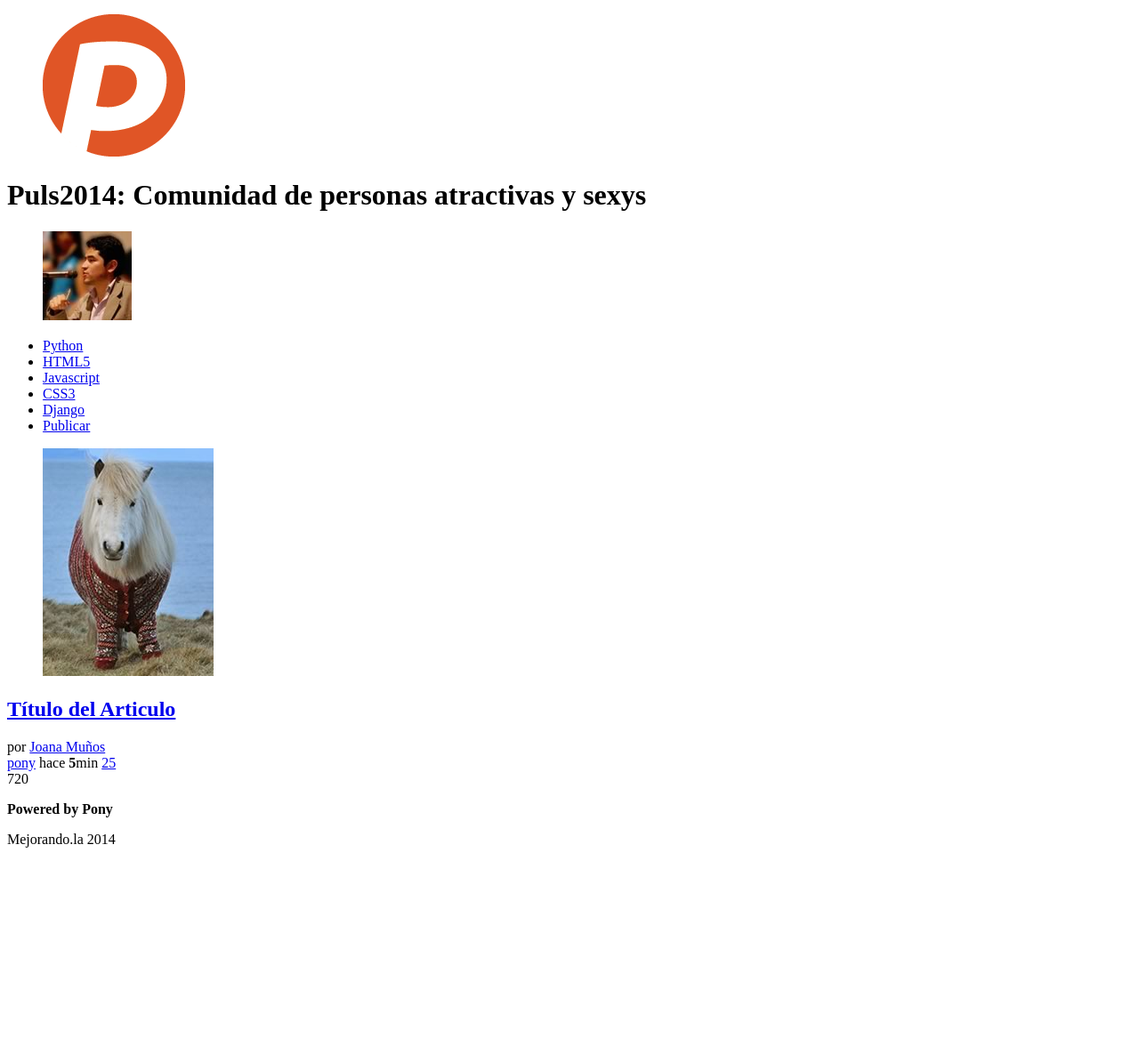
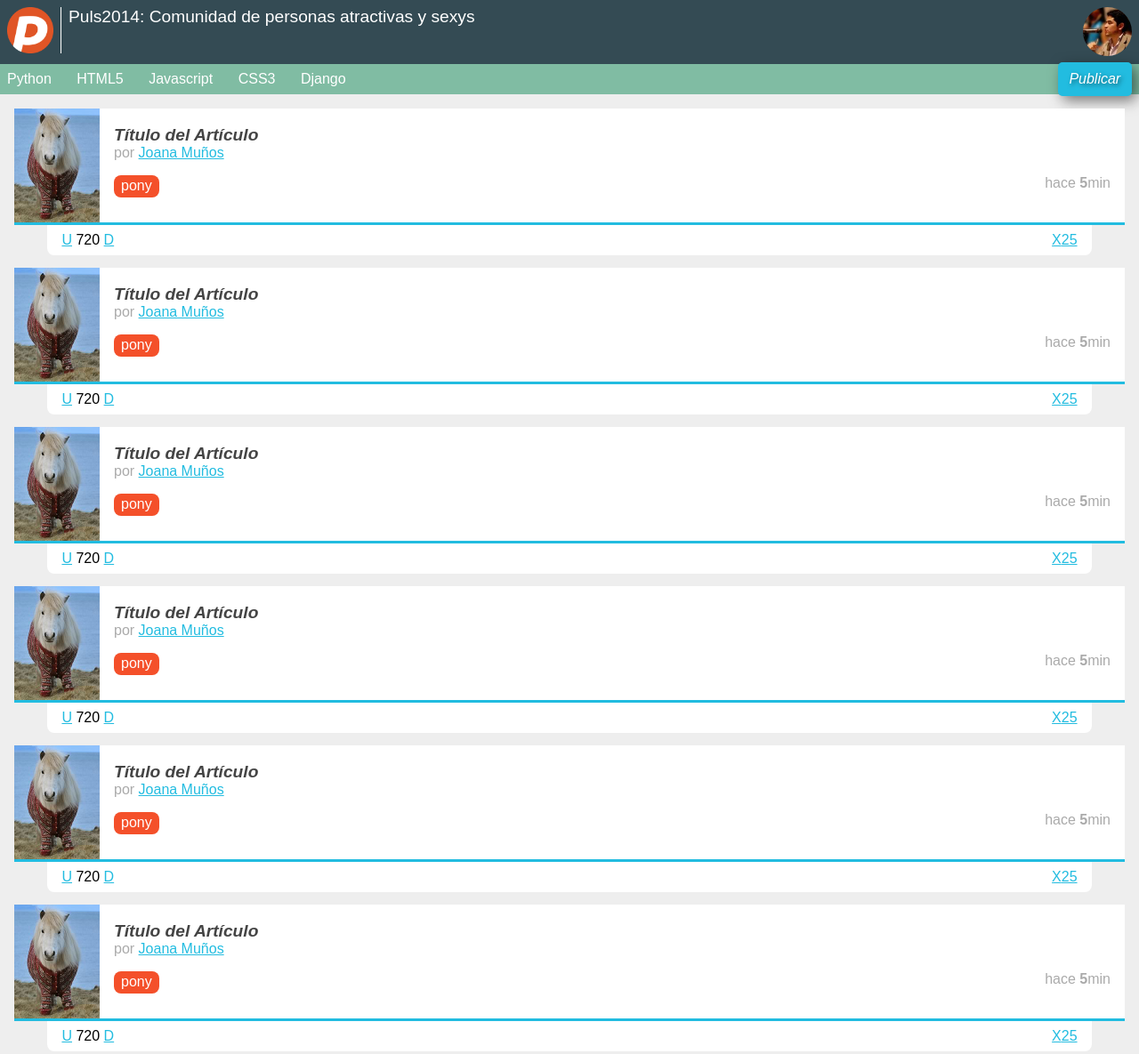
Before and after one commit to JoelCyberia/Puls2014-America, a plain HTML site: page index.html in a window 1280 px wide. Shown: the top 1185 px of the page at 89% size. Before the commit the page ends 969 px from the top, so only its background shows below. Drawn offline with Linux system fonts and the light colour scheme.

Commit message:
Clase Diseño Web 2
El proyecto después de la segunda clase de diseño. =)

```diff
--- /dev/null
+++ b/estilos.css
@@ -0,0 +1,186 @@
+a
+{
+	color: #22BCE0;
+
+}
+body
+{
+	background: #EEEEEE;
+	font-family: Arial;
+	font-size: 16px;
+}
+footer
+{
+	background: #22BCE0;
+	color: rgba(255,255,255,0.7);
+	margin-top: 1em;
+	padding:  1em;
+	text-align: center;
+
+}
+footer p:first-child
+{
+	margin-bottom: 0;
+}
+footer p:last-child
+{
+	margin-top: 0;
+}
+footer p:last-child:after
+{
+	content: " -";
+}
+footer p:last-child:before
+{
+	content: "- ";
+}
+header
+{
+	background: #344B54;
+	color: white;
+	overflow: hidden;
+	padding: 0.5em;
+	position: relative;
+}
+header figure
+{
+	float: left;
+}
+header h1
+{
+	font-size: 1.2em;
+	font-weight: normal;
+	margin: 0 60px 0 0;
+}
+header #avatar
+{
+	margin: 0.5em 0.5em 0 0;
+	position: absolute;
+	right: 0;
+	top: 0;
+}
+header #avatar img
+{
+	border-radius: 50%;
+	width: 55px;
+
+}
+header #logo img
+{
+	border-right: 1px solid white;
+	padding-right: 0.5em;
+	margin-right: 0.5em;
+	width: 52px;
+}
+nav
+{
+	background: #80BCA3;
+	position: relative;
+}
+nav ul
+{
+	list-style: none;
+	margin: 0;
+	padding: 0;
+}
+nav li
+{
+	display: inline-block;
+	margin: 0 0.5em 0 0;
+}
+nav ul li a
+{
+	color: white;
+	display: block;
+	padding: 0.5em;
+	text-decoration: none;
+
+}
+nav ul #publicar_nav
+{
+
+	position: absolute;
+	right: 0;
+	top:  -0.1em;
+}
+nav ul #publicar_nav a
+{
+	background: #22BCE0;
+	border-radius: 5px;
+	box-shadow: rgba(0,0,0,0.5) 5px 5px 15px;
+	font-style: italic;
+	padding: 0.6em 0.8em;
+	text-shadow: rgba(0,0,0,0.5) 2px 2px 5px;
+}
+#contenido
+{
+	margin: 1em;
+
+}
+#contenido .item
+{
+	background: white;
+	border-bottom: 3px solid #22BCE0;
+	margin-bottom: 3em;
+	min-height: 128px;
+	position: relative;
+}
+#contenido .item .autor_item
+{
+	color: #AAA;
+}
+#contenido .item .datos_item
+{
+	margin: 1em 1em 0 0;
+}
+#contenido .item .datos_item .fecha_item
+{
+	color: #AAA;
+	float: right;
+}
+#contenido .item .datos_item .tag_item
+{
+	background: #F4502A;
+	border-radius: 0.5em;
+	color: white;
+	display: inline-block;
+	padding: 0.2em 0.5em;
+	text-decoration: none;
+}
+#contenido .item .imagen_item
+{
+	float: left;
+	margin-right: 1em;
+}
+#contenido .item .imagen_item img
+{
+	width: 96px;
+}
+#contenido .item .titulo_item
+{
+	font-size: 1.2em;
+	font-style: italic;
+	margin-bottom: 0;
+	padding: 1em 1em 0 0;
+}
+#contenido .item .titulo_item a
+{
+	color: #444;
+	text-decoration: none;
+}
+#contenido .item .votacion
+{
+	background: white;
+	border-radius: 0 0 0.5em 0.5em;
+	left: 3%;
+	margin-top: 3px;
+	padding: 0.5em 1em;
+	position: absolute;
+	right: 3%;
+	top: 100%;
+}
+#contenido .item .votacion .comentarios_item,
+#contenido .item .votacion .guardar_item
+{
+	float: right;
+}
--- a/index.html
+++ b/index.html
@@ -2,8 +2,10 @@
 <html lang="es">
 <head>
 	<meta charset="UTF-8">
-	<meta description="Proyecto de la primera generacion del 2014 del curso de diseño web online" />
+	<meta name="description" content="Proyecto de la primera generacion del 2014 del curso de diseño web online" />
 	<title>Puls2014: Comunidad de personas VIP</title>
+	<link rel="stylesheet" href="normalize.css" />
+	<link rel="stylesheet" href="estilos.css" />
 </head>
 <body>
 	<header>
@@ -24,39 +26,174 @@
 			<li><a href="#">Javascript</a></li>
 			<li><a href="#">CSS3</a></li>
 			<li><a href="#">Django</a></li>
-			<li id="publicar nav">
+			<li id="publicar_nav">
 				<a href="#">Publicar</a>
 			</li>
 		</ul>
 	</nav>
 	<section id="contenido">
-		<article class="items">
+		<article class="item">
 			<figure class="imagen_item">
 				<img src="Imagenes/imagen.jpg" title="Soy un Pony =)"/>
 			</figure>
-			<h2 class ="Titulo_item">
+			<h2 class ="titulo_item">
 				<a href="#">
-					Título del Articulo
+					Título del Artículo
 				</a>
 			</h2>
 			<div class="autor_item">
 				por <a href="#">Joana Muños</a>
 			</div>
-			<div class="datos item">
+			<div class="datos_item">
 				<a href="#" class="tag_item">pony</a>
 				<span class="fecha_item">
 					hace <strong>5</strong>min
 				</span>
-				<a href="#" class="comentarios_item">25</a>
-				<a href="#" class="guardar_item"></a>
 			</div>
 			<div class="votacion">
-				<a href="#" class="up"></a>
+				<a href="#" class="up">U</a>
 				720
-				<a href="#" class="down"></a>
+				<a href="#" class="down">D</a>
+				<a href="#" class="comentarios_item">25</a>
+				<a href="#" class="guardar_item">X</a>
 			</div>
 		</article>
-	<section>
+
+		<article class="item">
+			<figure class="imagen_item">
+				<img src="Imagenes/imagen.jpg" title="Soy un Pony =)"/>
+			</figure>
+			<h2 class ="titulo_item">
+				<a href="#">
+					Título del Artículo
+				</a>
+			</h2>
+			<div class="autor_item">
+				por <a href="#">Joana Muños</a>
+			</div>
+			<div class="datos_item">
+				<a href="#" class="tag_item">pony</a>
+				<span class="fecha_item">
+					hace <strong>5</strong>min
+				</span>
+			</div>
+			<div class="votacion">
+				<a href="#" class="up">U</a>
+				720
+				<a href="#" class="down">D</a>
+				<a href="#" class="comentarios_item">25</a>
+				<a href="#" class="guardar_item">X</a>
+			</div>
+		</article>
+
+		<article class="item">
+			<figure class="imagen_item">
+				<img src="Imagenes/imagen.jpg" title="Soy un Pony =)"/>
+			</figure>
+			<h2 class ="titulo_item">
+				<a href="#">
+					Título del Artículo
+				</a>
+			</h2>
+			<div class="autor_item">
+				por <a href="#">Joana Muños</a>
+			</div>
+			<div class="datos_item">
+				<a href="#" class="tag_item">pony</a>
+				<span class="fecha_item">
+					hace <strong>5</strong>min
+				</span>
+			</div>
+			<div class="votacion">
+				<a href="#" class="up">U</a>
+				720
+				<a href="#" class="down">D</a>
+				<a href="#" class="comentarios_item">25</a>
+				<a href="#" class="guardar_item">X</a>
+			</div>
+		</article>
+
+		<article class="item">
+			<figure class="imagen_item">
+				<img src="Imagenes/imagen.jpg" title="Soy un Pony =)"/>
+			</figure>
+			<h2 class ="titulo_item">
+				<a href="#">
+					Título del Artículo
+				</a>
+			</h2>
+			<div class="autor_item">
+				por <a href="#">Joana Muños</a>
+			</div>
+			<div class="datos_item">
+				<a href="#" class="tag_item">pony</a>
+				<span class="fecha_item">
+					hace <strong>5</strong>min
+				</span>
+			</div>
+			<div class="votacion">
+				<a href="#" class="up">U</a>
+				720
+				<a href="#" class="down">D</a>
+				<a href="#" class="comentarios_item">25</a>
+				<a href="#" class="guardar_item">X</a>
+			</div>
+		</article>
+
+		<article class="item">
+			<figure class="imagen_item">
+				<img src="Imagenes/imagen.jpg" title="Soy un Pony =)"/>
+			</figure>
+			<h2 class ="titulo_item">
+				<a href="#">
+					Título del Artículo
+				</a>
+			</h2>
+			<div class="autor_item">
+				por <a href="#">Joana Muños</a>
+			</div>
+			<div class="datos_item">
+				<a href="#" class="tag_item">pony</a>
+				<span class="fecha_item">
+					hace <strong>5</strong>min
+				</span>
+			</div>
+			<div class="votacion">
+				<a href="#" class="up">U</a>
+				720
+				<a href="#" class="down">D</a>
+				<a href="#" class="comentarios_item">25</a>
+				<a href="#" class="guardar_item">X</a>
+			</div>
+		</article>
+
+		<article class="item">
+			<figure class="imagen_item">
+				<img src="Imagenes/imagen.jpg" title="Soy un Pony =)"/>
+			</figure>
+			<h2 class ="titulo_item">
+				<a href="#">
+					Título del Artículo
+				</a>
+			</h2>
+			<div class="autor_item">
+				por <a href="#">Joana Muños</a>
+			</div>
+			<div class="datos_item">
+				<a href="#" class="tag_item">pony</a>
+				<span class="fecha_item">
+					hace <strong>5</strong>min
+				</span>
+			</div>
+			<div class="votacion">
+				<a href="#" class="up">U</a>
+				720
+				<a href="#" class="down">D</a>
+				<a href="#" class="comentarios_item">25</a>
+				<a href="#" class="guardar_item">X</a>
+			</div>
+		</article>
+	</section>
 	<footer>
 		<p>
 			<strong>Powered by Pony</strong>
```
Also changed, not shown: Clase Diseño Web 2.txt (added), normalize.css (added).
